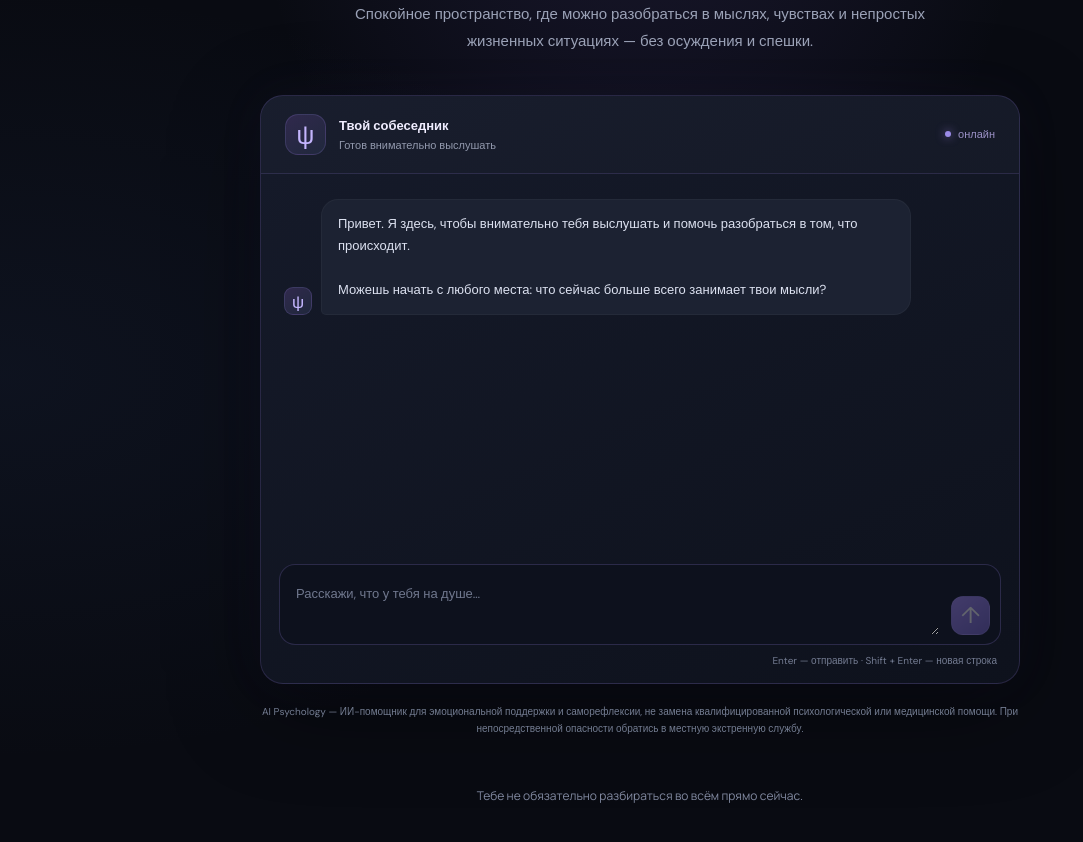
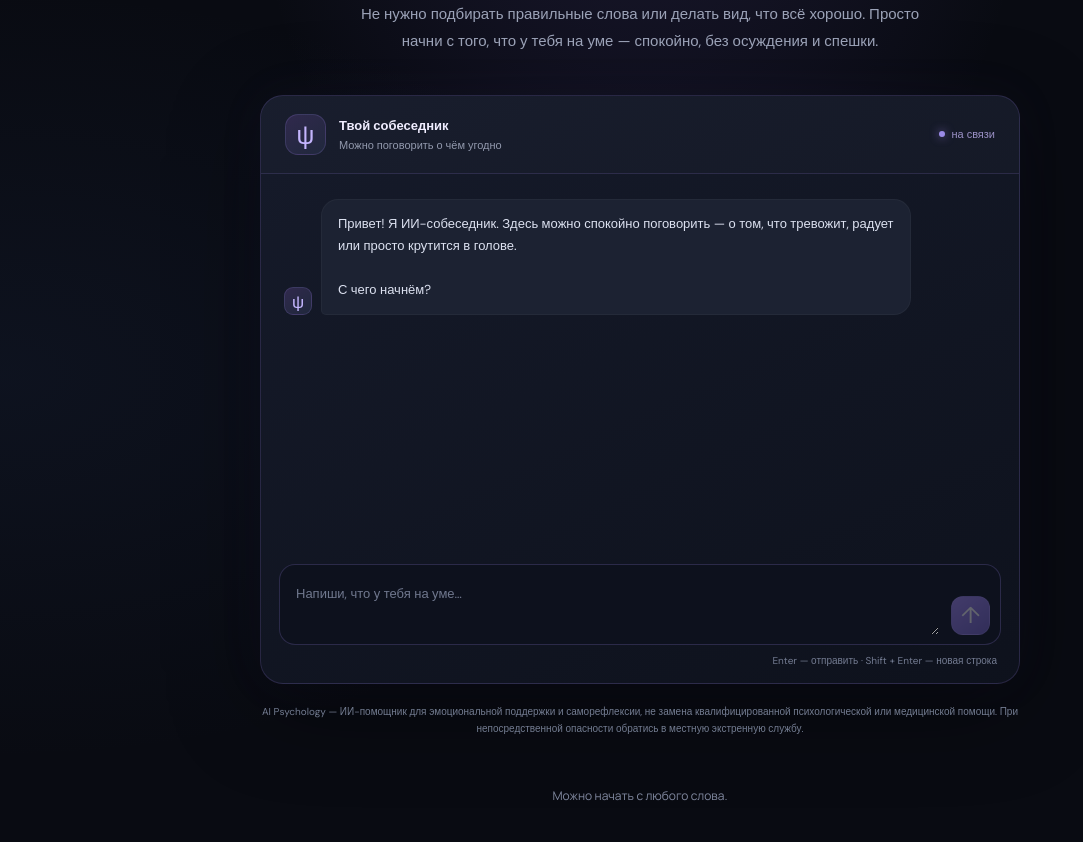
Before and after one commit to Karen71754/ai-psychology, a Next.js app: page / in a window 1280 px wide. Shown: the part 340-1182 px from the top of the page, without its empty margins (0-1083 px from the left). Built offline with nearby package versions, Linux system fonts and the light colour scheme.

Commit message:
Refresh chat welcome copy and dark theme wording

```diff
--- a/src/app/page.tsx
+++ b/src/app/page.tsx
@@ -3,7 +3,7 @@
 import { FormEvent, useState } from "react";
 
 type Message = { role: "user" | "assistant"; content: string };
-const welcome: Message = { role: "assistant", content: "Привет. Я здесь, чтобы внимательно тебя выслушать и помочь разобраться в том, что происходит.\n\nМожешь начать с любого места: что сейчас больше всего занимает твои мысли?" };
+const welcome: Message = { role: "assistant", content: "Привет! Я ИИ-собеседник. Здесь можно спокойно поговорить — о том, что тревожит, радует или просто крутится в голове.\n\nС чего начнём?" };
 
 export default function Home() {
   const [messages, setMessages] = useState<Message[]>([welcome]);
@@ -27,11 +27,11 @@ export default function Home() {
   }
 
   return <main className="shell">
-    <header className="topbar"><a className="brand" href="#top" aria-label="AI Psychology — главная"><span className="brand-mark">ψ</span><span>AI <b>Psychology</b></span></a><span className="top-note">Пространство для разговора</span></header>
-    <section className="hero" id="top"><div className="eyebrow"><span className="pulse" /> ВНИМАНИЕ · ПОНИМАНИЕ · ДВИЖЕНИЕ ВПЕРЁД</div><h1>Иногда важно,<br/><em>чтобы тебя услышали.</em></h1><p className="intro">Спокойное пространство, где можно разобраться в мыслях, чувствах и непростых жизненных ситуациях — без осуждения и спешки.</p></section>
-    <section className="chat-card" aria-label="Чат с ИИ-помощником"><div className="chat-heading"><div className="avatar">ψ</div><div><strong>Твой собеседник</strong><span>Готов внимательно выслушать</span></div><span className="online"><i/> онлайн</span></div>
-      <div className="messages" aria-live="polite">{messages.map((message,index)=><div className={`message-row ${message.role}`} key={`${index}-${message.role}`}>{message.role==="assistant"&&<div className="mini-avatar">ψ</div>}<div className="bubble">{message.content}</div></div>)}{loading&&<div className="message-row assistant"><div className="mini-avatar">ψ</div><div className="bubble typing">Думаю…</div></div>}</div>
-      {error&&<p className="error" role="alert">{error}</p>}<form className="composer" onSubmit={sendMessage}><textarea value={input} onChange={event=>setInput(event.target.value)} onKeyDown={event=>{if(event.key==="Enter"&&!event.shiftKey){event.preventDefault();event.currentTarget.form?.requestSubmit();}}} placeholder="Расскажи, что у тебя на душе…" rows={2} maxLength={6000} aria-label="Твоё сообщение"/><button type="submit" disabled={loading||!input.trim()} aria-label="Отправить сообщение">↑</button></form><div className="composer-hint">Enter — отправить · Shift + Enter — новая строка</div>
-    </section><p className="notice">AI Psychology — ИИ-помощник для эмоциональной поддержки и саморефлексии, не замена квалифицированной психологической или медицинской помощи. При непосредственной опасности обратись в местную экстренную службу.</p><footer>Тебе не обязательно разбираться во всём прямо сейчас.</footer>
+    <header className="topbar"><a className="brand" href="#top" aria-label="AI Psychology — главная"><span className="brand-mark">ψ</span><span>AI <b>Psychology</b></span></a><span className="top-note">Место, где можно быть собой</span></header>
+    <section className="hero" id="top"><div className="eyebrow"><span className="pulse" /> ВНИМАНИЕ · ПОНИМАНИЕ · ПОДДЕРЖКА</div><h1>Тебя могут<br/><em>услышать.</em></h1><p className="intro">Не нужно подбирать правильные слова или делать вид, что всё хорошо. Просто начни с того, что у тебя на уме — спокойно, без осуждения и спешки.</p></section>
+    <section className="chat-card" aria-label="Чат с ИИ-помощником"><div className="chat-heading"><div className="avatar">ψ</div><div><strong>Твой собеседник</strong><span>Можно поговорить о чём угодно</span></div><span className="online"><i/> на связи</span></div>
+      <div className="messages" aria-live="polite">{messages.map((message,index)=><div className={`message-row ${message.role}`} key={`${index}-${message.role}`}>{message.role==="assistant"&&<div className="mini-avatar">ψ</div>}<div className="bubble">{message.content}</div></div>)}{loading&&<div className="message-row assistant"><div className="mini-avatar">ψ</div><div className="bubble typing">Подбираю слова…</div></div>}</div>
+      {error&&<p className="error" role="alert">{error}</p>}<form className="composer" onSubmit={sendMessage}><textarea value={input} onChange={event=>setInput(event.target.value)} onKeyDown={event=>{if(event.key==="Enter"&&!event.shiftKey){event.preventDefault();event.currentTarget.form?.requestSubmit();}}} placeholder="Напиши, что у тебя на уме…" rows={2} maxLength={6000} aria-label="Твоё сообщение"/><button type="submit" disabled={loading||!input.trim()} aria-label="Отправить сообщение">↑</button></form><div className="composer-hint">Enter — отправить · Shift + Enter — новая строка</div>
+    </section><p className="notice">AI Psychology — ИИ-помощник для эмоциональной поддержки и саморефлексии, не замена квалифицированной психологической или медицинской помощи. При непосредственной опасности обратись в местную экстренную службу.</p><footer>Можно начать с любого слова.</footer>
   </main>;
 }
```
